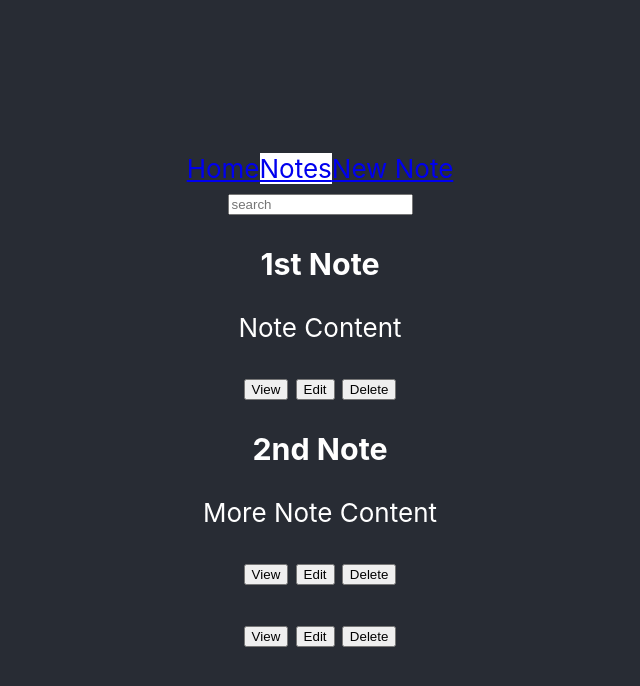
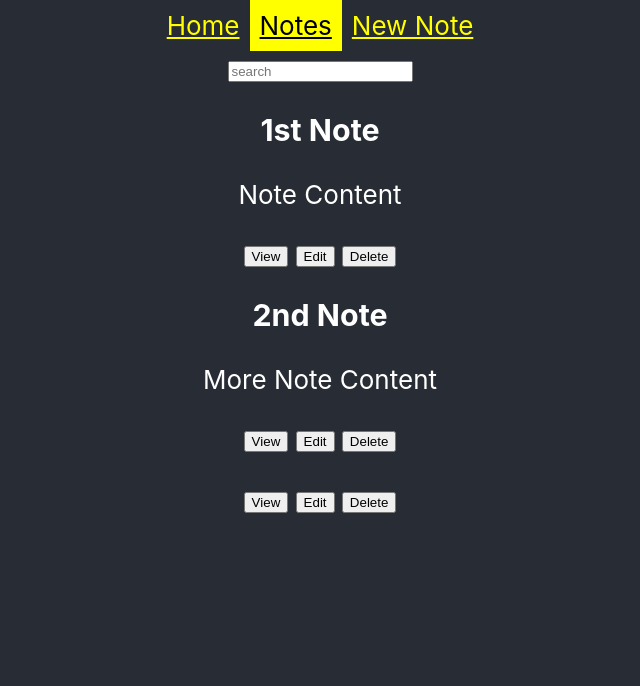
Before and after one commit to bklarer/note-taker-app, a React (Create React App) app: page /notes in a window 1280 px wide. Shown: the top 686 px of the page, without its empty margins (320-960 px from the left). Built offline with nearby package versions, Linux system fonts and the light colour scheme; data requests are answered from the project's data file.

Commit message:
Adjust stying

```diff
--- a/src/App.css
+++ b/src/App.css
@@ -4,8 +4,19 @@
   display: flex;
   flex-direction: column;
   align-items: center;
-  justify-content: center;
+
   font-size: calc(10px + 2vmin);
   color: white;
   text-align: center;
 }
+
+.Navbar {
+  padding: 10px;
+  color: lightblue;
+}
+
+.NavLink {
+  color: yellow;
+  padding: 10px;
+
+}
--- a/src/components/Navbar.js
+++ b/src/components/Navbar.js
@@ -10,7 +10,8 @@ function Navbar() {
                 exact
                 className="NavLink"
                 activeStyle={{
-                background: "white",
+                background: "yellow",
+                color: "black"
                 }}
             >
                 Home
@@ -20,7 +21,8 @@ function Navbar() {
                 exact
                 className="NavLink"
                 activeStyle={{
-                background: "white",
+                background: "yellow",
+                color: "black"
                 }}
             >
                 Notes
@@ -30,7 +32,8 @@ function Navbar() {
                 exact
                 className="NavLink"
                 activeStyle={{
-                background: "white",
+                background: "yellow",
+                color: "black"
                 }}
             >
                 New Note
```
